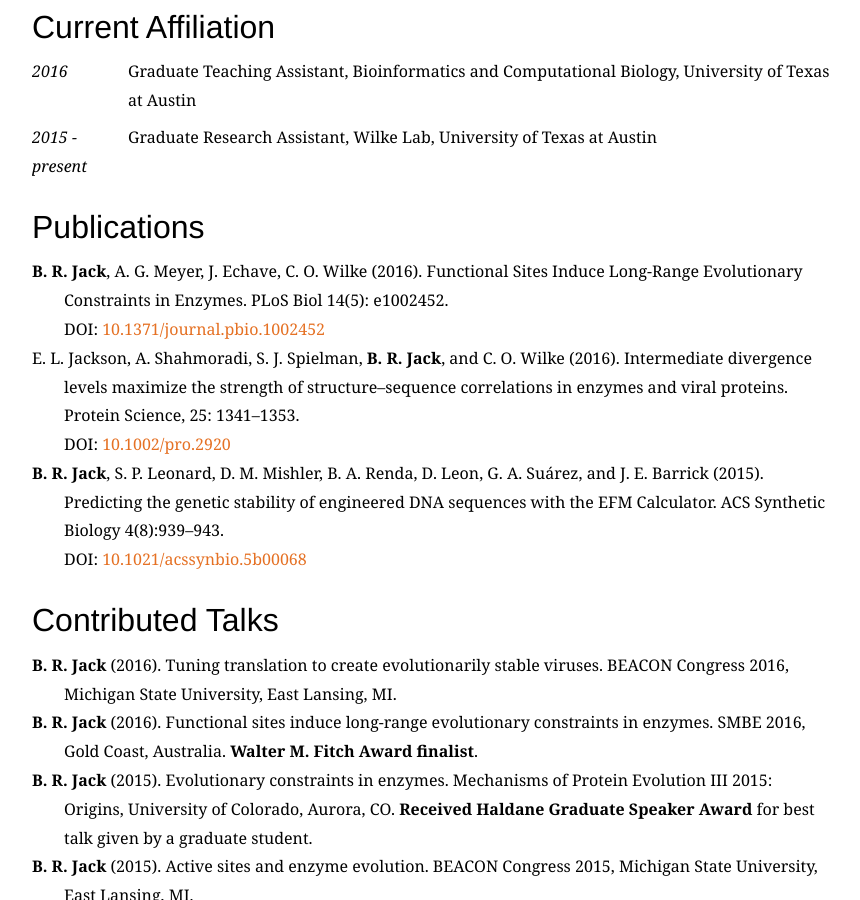
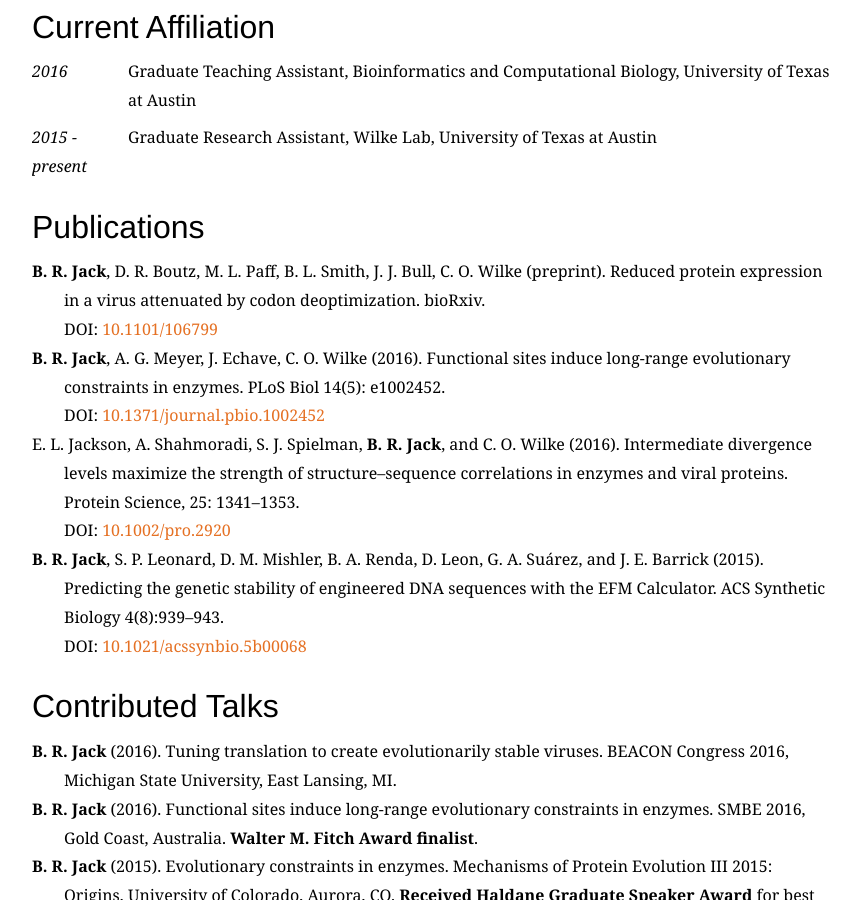
Before and after one commit to benjaminjack/benjaminjack.github.io, a Jekyll site: the page built from cv.html, in a window 1280 px wide and 900 px high, scrolled down 521 px. Shown: the whole window, without its empty margins (208-1068 px from the left). Built offline with Jekyll 4.4.1, drawn with Linux system fonts in a browser that asks for light colours; some web fonts are replaced; comment, search, counter and statistics services are not loaded.

Commit message:
Update cv.html

```diff
--- a/cv.html
+++ b/cv.html
@@ -26,7 +26,12 @@ layout: default
 <h3>Publications</h3>
 <ul class="cv">
 <li>
-  <strong>B. R. Jack</strong>, A. G. Meyer, J. Echave, C. O. Wilke (2016). Functional Sites Induce Long-Range Evolutionary Constraints in Enzymes. PLoS Biol 14(5): e1002452.
+  <strong>B. R. Jack</strong>, D. R. Boutz, M. L. Paff, B. L. Smith, J. J. Bull, C. O. Wilke (preprint). Reduced protein expression in a virus attenuated by codon deoptimization. bioRxiv.
+  <br />DOI: <a href="https://doi.org/10.1101/106799">10.1101/106799</a>&nbsp;&nbsp;
+  <div data-badge-popover="right" data-badge-type="4" data-doi="10.1101/106799" data-hide-no-mentions="true" class="altmetric-embed"></div>
+</li>
+<li>
+  <strong>B. R. Jack</strong>, A. G. Meyer, J. Echave, C. O. Wilke (2016). Functional sites induce long-range evolutionary constraints in enzymes. PLoS Biol 14(5): e1002452.
   <br />DOI: <a href="http://dx.doi.org/10.1371/journal.pbio.1002452">10.1371/journal.pbio.1002452</a>&nbsp;&nbsp;
   <div data-badge-popover="right" data-badge-type="4" data-doi="10.1371/journal.pbio.1002452" data-hide-no-mentions="true" class="altmetric-embed"></div>
 </li>
```
